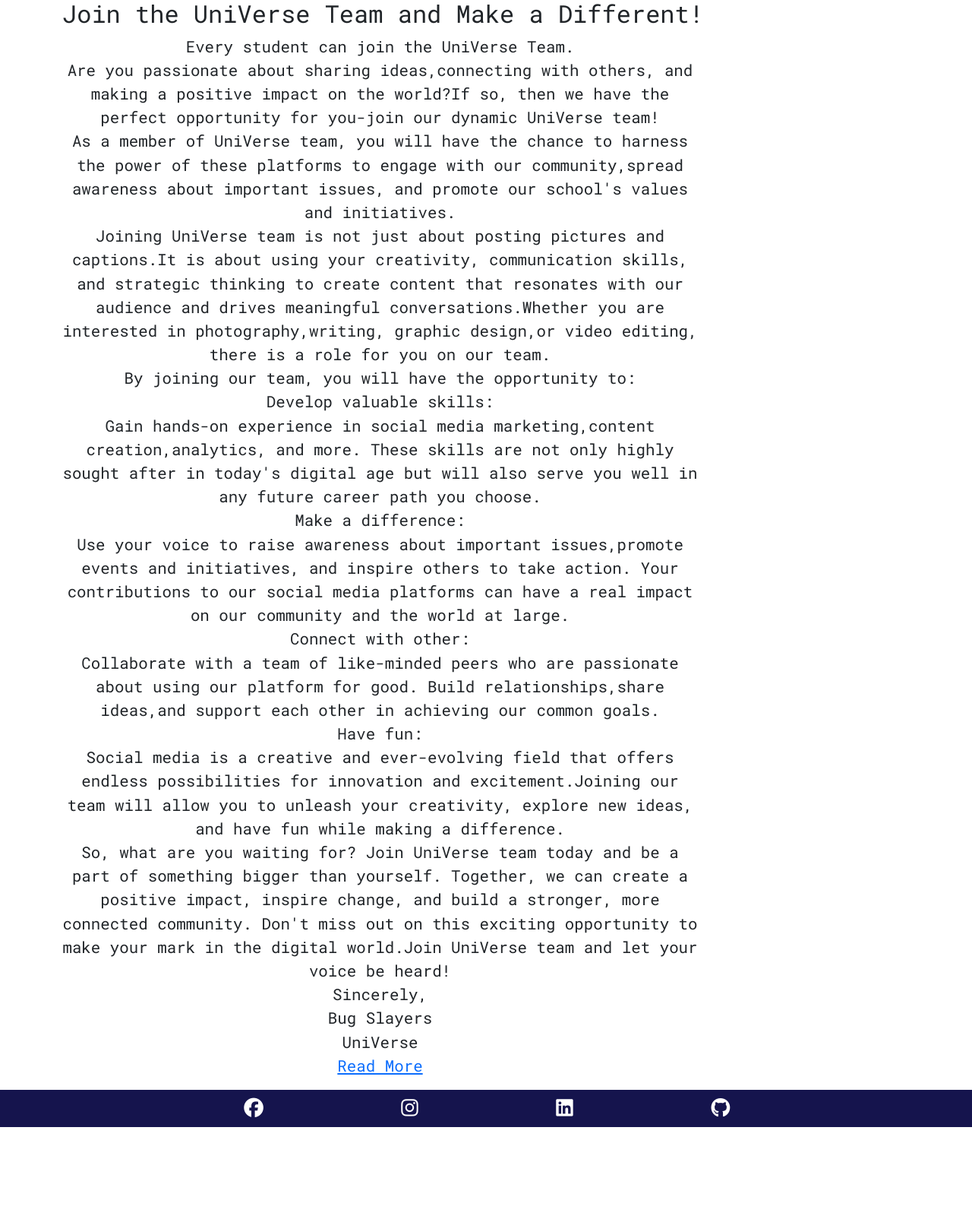
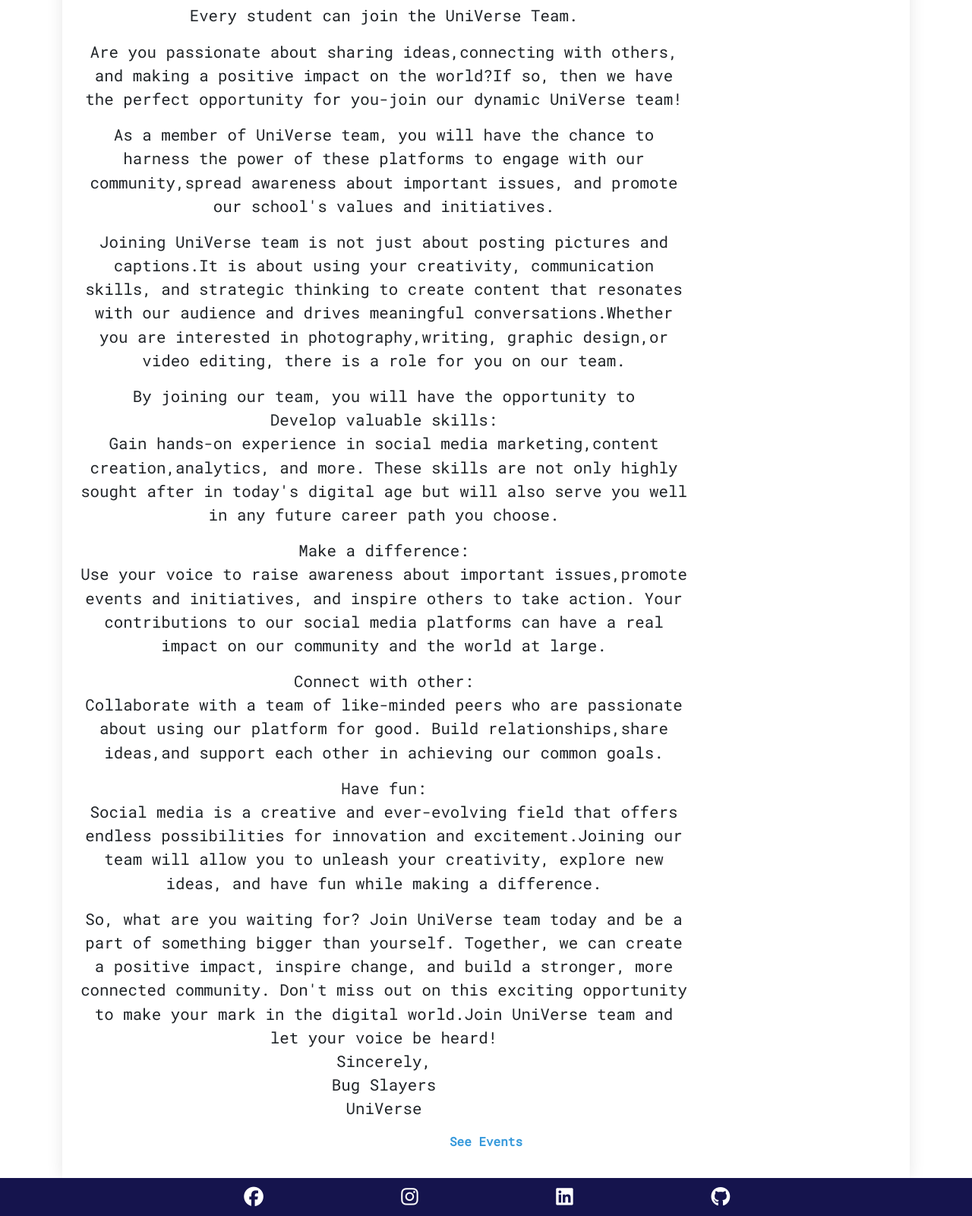
Before and after one commit to Tariq-845/UniVerse, a Django app: page /about/ in a window 1280 px wide. Shown: the part 1110-2710 px from the top of the page at 76% size. Before the commit the page ends 2593 px from the top, so only its background shows below. Run offline with Django 4.2, Linux system fonts and the light colour scheme; some libraries are stand-ins or nearby versions.

Commit message:
added about styling?

```diff
--- a/about/templates/about/about.html
+++ b/about/templates/about/about.html
@@ -1,89 +1,98 @@
 {% extends "base.html" %}
 {% block title %}About{% endblock %}
 {% load static %}
+{% block content %}
 
-
-{% block content %}
-<div class="heading">
-  <h1>About us</h1>
+<div class="container about-main text-center">
+  <div class="row about text-center">
+    <div class="col mx-auto">
+      <h1 class="about-title ">About us</h1>
       <p>
         In today's interconnected World, social media platforms have become an
-    integral part of our daily lives.UniVerse is a platform design to facilitate
-    communication and connection among Students.Whether it's rekindling old
-    friendships, meeting new people, UniVerse allows you to bridge distances and
-    foster relationships. Features such as messaging, commenting,and sharing are
-    design to enhance student interaction and engagement,ultimately creating a
-    sense of community among Students.They can have their Own univers here.<br />
-    Students can personalize their profiles, share their thoughts and knowledge
-    with other and setup a preference files to filters the flux of
-    informations.<br />
-    In terms of learning outcomes, UniVerse can be a valuable tool for enhancing
-    student engagement and motivation. They can use multimedia resources,
-    interactive polls, and online discussions to make learning more interactive
-    and relevant to students'lives.<br />
+        integral part of our daily lives.UniVerse is a platform design to
+        facilitate communication and connection among Students.Whether it's
+        rekindling old friendships, meeting new people, UniVerse allows you to
+        bridge distances and foster relationships. Features such as messaging,
+        commenting,and sharing are design to enhance student interaction and
+        engagement,ultimately creating a sense of community among Students.They
+        can have their Own univers here.
+      </p>
+      <p>
+        Students can personalize their profiles, share their thoughts and
+        knowledge with other and setup a preference files to filters the flux of
+        informations.
+      </p>
+      <p>
+        In terms of learning outcomes, UniVerse can be a valuable tool for
+        enhancing student engagement and motivation. They can use multimedia
+        resources, interactive polls, and online discussions to make learning
+        more interactive and relevant to students'lives.
+      </p>
 
+      <p>
         The most important think we care about is to protect students' personal
         information and prevent cyberbullying.We have a clear guidelines and
-    policies regarding the appropiate use of our platform to ensure a safe and
-    respectful online environment for all members of the UniVerse community.
+        policies regarding the appropiate use of our platform to ensure a safe
+        and respectful online environment for all members of the UniVerse
+        community.
       </p>
     </div>
-<div class="container">
-  <section class="about">
-    <div class="about-image">
-      <img
-        src="images_Univ/marvin-meyer-SYTO3xs06fU-unsplash.jpg"
-        width="450px"
-        alt="connect"
-      />
   </div>
+
   <div class="about-content">
-      <h2>Join the UniVerse Team and Make a Different!</h2>
+    <h2 class="about-title text-center">
+      Join the UniVerse Team and Make a Different!
+    </h2>
+    <p>Every student can join the UniVerse Team. </p>
     <p>
-        Every student can join the UniVerse Team.<br />
-        Are you passionate about sharing ideas,connecting with others, and
-        making a positive impact on the world?If so, then we have the perfect
-        opportunity for you-join our dynamic UniVerse team!<br />
-        As a member of UniVerse team, you will have the chance to harness the
+      Are you passionate about sharing ideas,connecting with others, and making
+      a positive impact on the world?If so, then we have the perfect opportunity
+      for you-join our dynamic UniVerse team!</p>
+
+      <p>As a member of UniVerse team, you will have the chance to harness the
       power of these platforms to engage with our community,spread awareness
       about important issues, and promote our school's values and
-        initiatives.<br />
+      initiatives.<br /></p>
+      <p>
       Joining UniVerse team is not just about posting pictures and captions.It
       is about using your creativity, communication skills, and strategic
       thinking to create content that resonates with our audience and drives
       meaningful conversations.Whether you are interested in
-        photography,writing, graphic design,or video editing, there is a role
-        for you on our team.<br />
-        By joining our team, you will have the opportunity to:<br />
+      photography,writing, graphic design,or video editing, there is a role for
+      you on our team.<br /></p>
+      <p>
+      By joining our team, you will have the opportunity to<br />
       Develop valuable skills:<br />Gain hands-on experience in social media
-        marketing,content creation,analytics, and more. These skills are not
-        only highly sought after in today's digital age but will also serve you
-        well in any future career path you choose.<br />
-        Make a difference: <br />Use your voice to raise awareness about
-        important issues,promote events and initiatives, and inspire others to
-        take action. Your contributions to our social media platforms can have a
-        real impact on our community and the world at large.<br />
+      marketing,content creation,analytics, and more. These skills are not only
+      highly sought after in today's digital age but will also serve you well in
+      any future career path you choose.<br /></p>
+      <p>
+      Make a difference: <br />Use your voice to raise awareness about important
+      issues,promote events and initiatives, and inspire others to take action.
+      Your contributions to our social media platforms can have a real impact on
+      our community and the world at large.<br /></p>
+      <p>
       Connect with other:<br />
       Collaborate with a team of like-minded peers who are passionate about
       using our platform for good. Build relationships,share ideas,and support
-        each other in achieving our common goals.<br />
+      each other in achieving our common goals.<br /></p>
+      <p>
       Have fun:<br />Social media is a creative and ever-evolving field that
       offers endless possibilities for innovation and excitement.Joining our
       team will allow you to unleash your creativity, explore new ideas, and
-        have fun while making a difference.<br />
+      have fun while making a difference.<br /></p>
+      <p>
       So, what are you waiting for? Join UniVerse team today and be a part of
-        something bigger than yourself. Together, we can create a positive
-        impact, inspire change, and build a stronger, more connected community.
-        Don't miss out on this exciting opportunity to make your mark in the
-        digital world.Join UniVerse team and let your voice be heard!<br />
+      something bigger than yourself. Together, we can create a positive impact,
+      inspire change, and build a stronger, more connected community. Don't miss
+      out on this exciting opportunity to make your mark in the digital
+      world.Join UniVerse team and let your voice be heard!<br />
       Sincerely,<br />
       Bug Slayers<br />
-        UniVerse <br />
-        <a href="" class="read-more">Read More</a>
+      UniVerse <br /></p>
+      <a href="{% url 'events' %}" class="read-more">See Events</a>
     </p>
   </div>
-  </section>
 </div>
 
-
 {% endblock %}
--- a/static/css/style.css
+++ b/static/css/style.css
@@ -201,3 +201,39 @@ h1 {
         display: none
     }
 }
+
+/* About  */
+
+.container .about-main {
+  justify-content: center;
+  align-items: center;
+  padding: 20px;
+}
+
+.about {
+  margin-bottom: 30px;
+  box-shadow: 0 0 20px rgba(0, 0, 0, 0.1);
+  padding: 20px;
+}
+
+.about p {
+  line-height: 1.6;
+  margin-bottom: 15px;
+}
+
+.about-title {
+  font-size: 2em;
+  color: #3498db;
+}
+
+.about-content {
+  max-width: auto;
+  padding: 20px;
+  box-shadow: 0 0 20px rgba(0, 0, 0, 0.1);
+}
+
+.read-more {
+  color: #3498db;
+  text-decoration: none;
+  font-weight: bold;
+}
```
Lines whose indentation alone changed are shown as unchanged.
